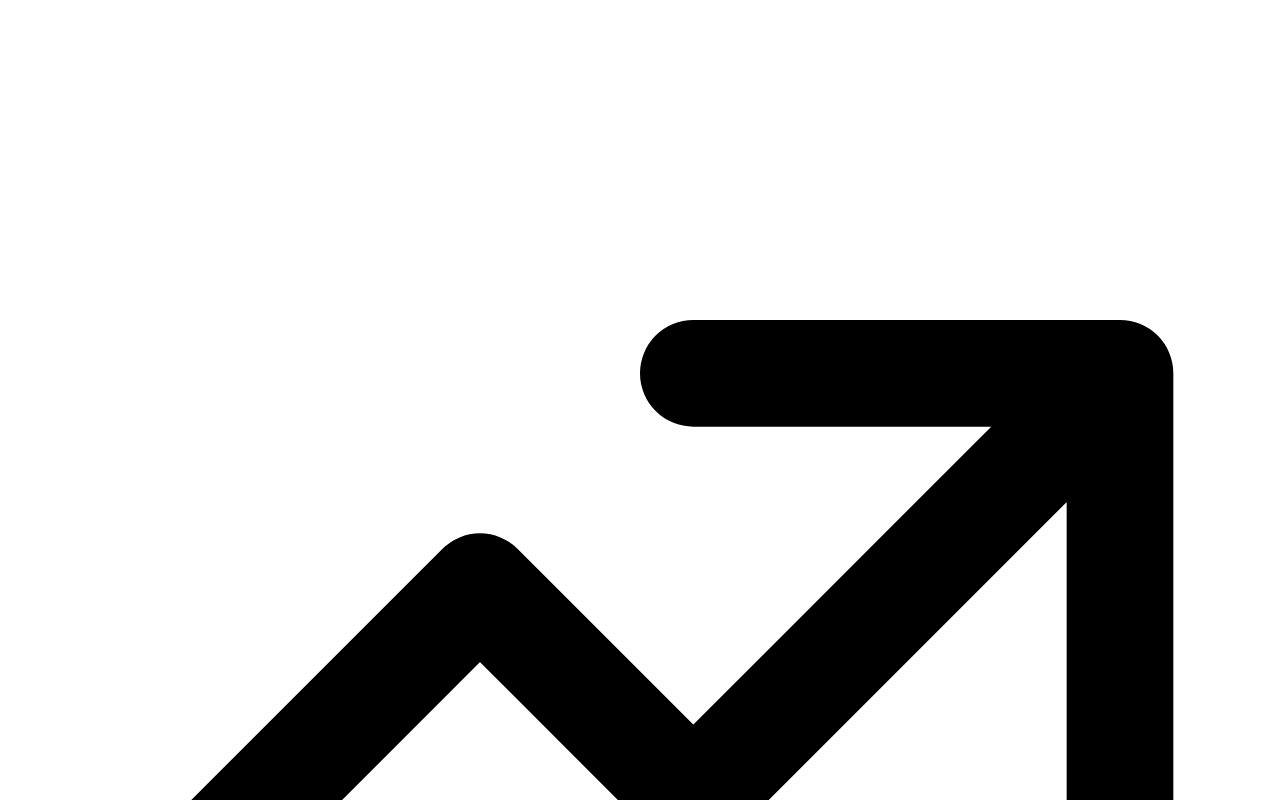
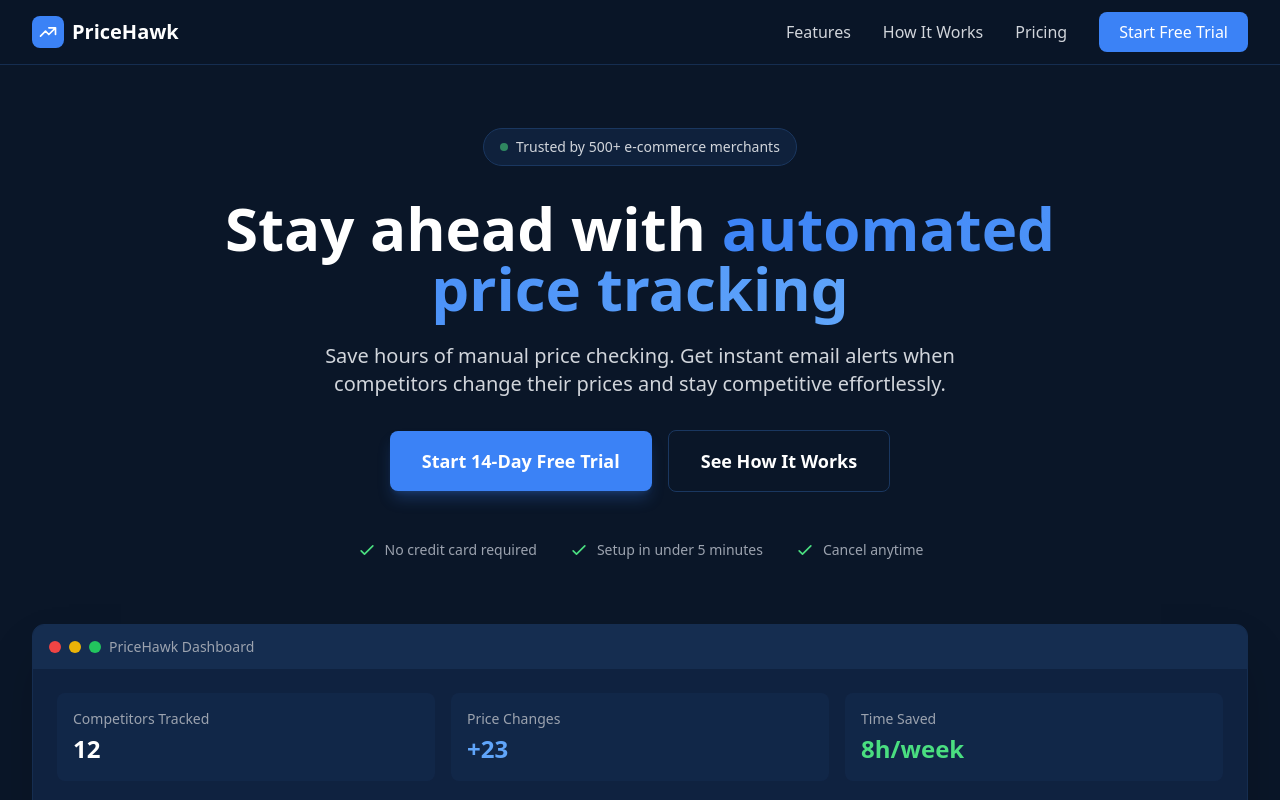
Before and after one commit to INDEX-prog/pricehawk, a Next.js app: page / in a window 1280 px wide. Shown: the top 800 px of the page. Built offline with nearby package versions, Linux system fonts and the light colour scheme.

Commit message:
feat: initial project

```diff
--- /dev/null
+++ b/tailwind.config.ts
@@ -0,0 +1,29 @@
+import type { Config } from "tailwindcss";
+
+const config: Config = {
+  content: [
+    "./pages/**/*.{js,ts,jsx,tsx,mdx}",
+    "./components/**/*.{js,ts,jsx,tsx,mdx}",
+    "./app/**/*.{js,ts,jsx,tsx,mdx}",
+  ],
+  theme: {
+    extend: {
+      colors: {
+        navy: {
+          900: "#0a1628",
+          800: "#0f2240",
+          700: "#152d50",
+          600: "#1a3760",
+        },
+        electric: {
+          500: "#3b82f6",
+          400: "#60a5fa",
+          300: "#93c5fd",
+        },
+      },
+    },
+  },
+  plugins: [],
+};
+
+export default config;
```
